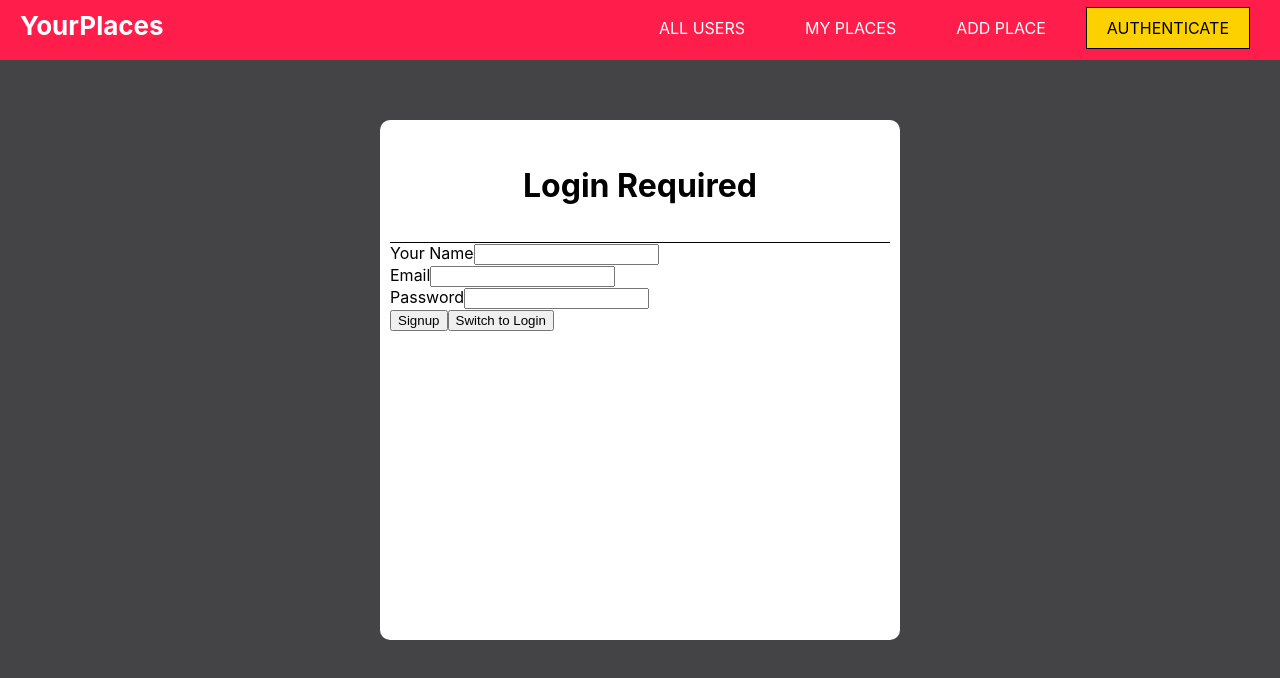
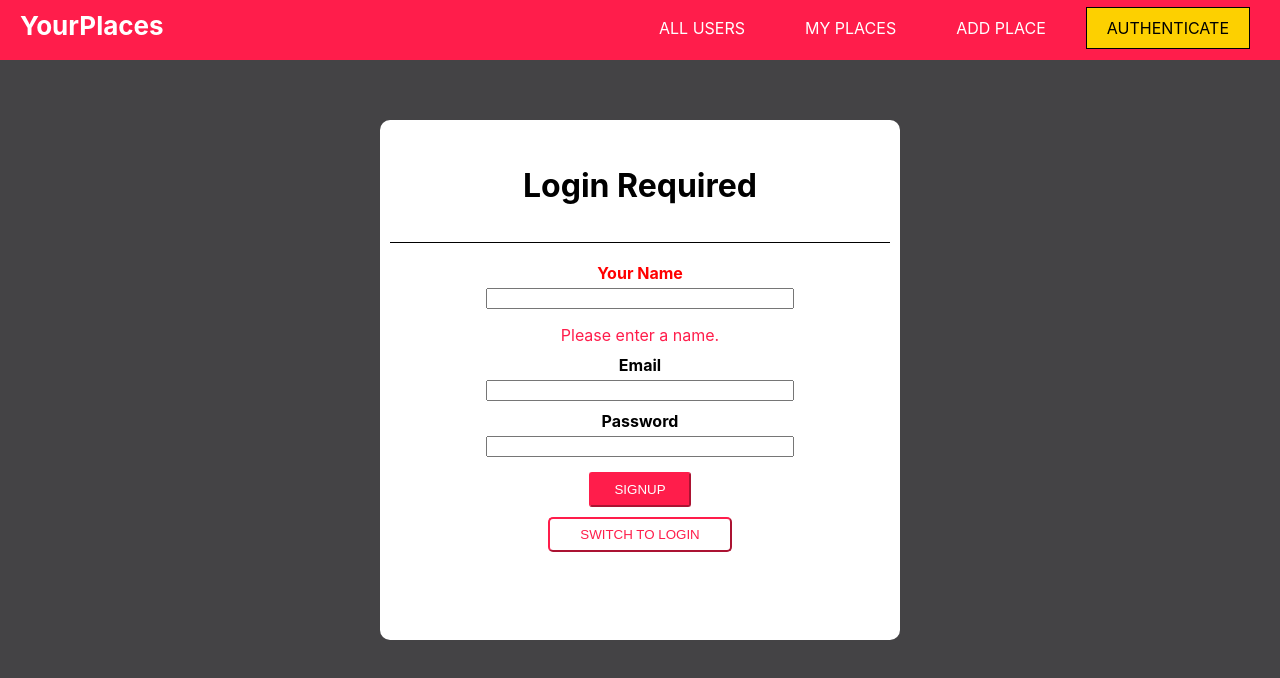
Before and after one commit to G3nK3n/MERN_Projects, a React (Create React App) app in the folder react-login/: page / in a window 1280 px wide. Shown: the top 678 px of the page. Built offline with nearby package versions, Linux system fonts and the light colour scheme.

Commit message:
Fixes on Signup Page

```diff
--- a/react-login/src/Components/Form/Form.js
+++ b/react-login/src/Components/Form/Form.js
@@ -1,34 +1,56 @@
-import React from "react";
+import React, { useState } from "react";
 import classes from './Form.module.css';
 
 import Button from 'react-bootstrap/Button';
 import Forms from 'react-bootstrap/Form';
 
 const Form = () => {
+
+    const [username, getUsername] = useState("");
+    const [isEmpty, getIsEmpty] = useState(true);
+
+    /* FIX NON-BLANK INPUT WHEN ERASING EVERYTHING */
+    const checkUsername = (e) => {
+        getUsername(e.target.value.trim());
+        if(username.length < 0) {
+            getIsEmpty(true);
+        }
+        else {
+            getIsEmpty(false);
+        }
+    }
+
     return (
         <div className={classes.Form}>
             <div className={classes.LoginText}>
                 <h1>Login Required</h1>
             </div>
             <Forms>
-                <Forms.Group controlId="formBasicName">
-                    <Forms.Label>Your Name</Forms.Label>
-                    <Forms.Control type="name" />
+                <Forms.Group className={classes.Name} controlId="formBasicName">
+                    <Forms.Label>Your Name</Forms.Label> <br />
+                    <Forms.Control onChange={theChange => checkUsername(theChange)} type="name" />
                 </Forms.Group>
-                <Forms.Group controlId="formBasicEmail">
-                    <Forms.Label>Email</Forms.Label>
+                <div className={classes.NameText}>
+                    {/* Add a " username=="" " to check if there is whitespace? It works after erasing the input */}
+                    <p>{isEmpty || username==""? "Please enter a name." : " "}</p>
+                </div>
+                <Forms.Group className={classes.Email} controlId="formBasicEmail">
+                    <Forms.Label>Email</Forms.Label> <br />
                     <Forms.Control type="email" />
                 </Forms.Group>
-                <Forms.Group controlId="formBasicPassword">
-                    <Forms.Label>Password</Forms.Label>
+                <Forms.Group className={classes.Password} controlId="formBasicPassword">
+                    <Forms.Label>Password</Forms.Label> <br />
                     <Forms.Control type="password" />
                 </Forms.Group>
-                <Button variant="primary" type="button">
-                    Signup
-                </Button>
-                <Button variant="primary" type="button">
-                    Switch to Login
-                </Button>
+                <div className={classes.ButtonGroup}>
+                    <Button className={classes.SignupButton} variant="primary" type="button">
+                        Signup
+                    </Button>
+                    <br />
+                    <Button className={classes.SwitchLoginButton} variant="primary" type="button">
+                        Switch to Login
+                    </Button>
+                </div>
             </Forms>
         </div>
     )
--- a/react-login/src/Components/Form/Form.module.css
+++ b/react-login/src/Components/Form/Form.module.css
@@ -5,10 +5,77 @@
     height: 500px;
     border-radius: 10px;
     padding: 10px;
+    text-align: center;
 }
+
+.Form form {
+    margin-top: 20px;
+}
+
+/* -- */
 
 .LoginText {
     text-align: center;
     padding: 15px 0px;
     border-bottom: 1px solid black;
 }
+
+/* -- */
+
+.Name label {
+    color: red;
+    font-weight: bold;
+}
+
+.Email, .Password {
+    font-weight: bold;
+}
+
+.Name input, .Email input, .Password input {
+    width: 300px;
+}
+
+.Name input, .Email input, .Password input {
+    margin-top: 5px;
+}
+
+.Password {
+    margin-top: 10px;
+}
+
+.NameText {
+    height: 30px;
+}
+
+.NameText p {
+    color:#ff1d4b;
+}
+
+/* -- */
+
+.ButtonGroup {
+    margin-top: 15px;
+}
+
+.SignupButton {
+    padding: 8px 23px;
+    text-transform: uppercase;
+
+    /* border: none; */
+    border-color: #ff1d4b;
+
+    border-radius: 3px;
+    background: #ff1d4b;
+    color: white;
+    cursor: pointer;
+}
+
+.SwitchLoginButton {
+    margin-top: 10px;
+    padding: 8px 30px;
+    text-transform: uppercase;
+    background: white;
+    color: #ff1d4b;
+    border-color: #ff1d4b;
+    border-radius: 5px;
+}
```
